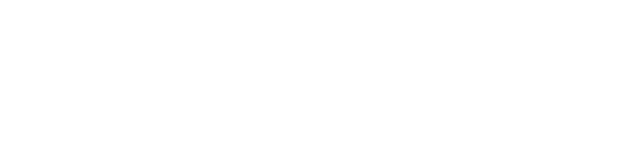
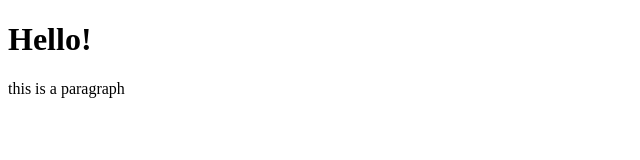
Before and after one commit to Corndog5400/secoms319, a plain HTML site: page index.html in a window 1280 px wide. Shown: the whole page, without its empty margins (0-640 px from the left). Drawn offline with Linux system fonts and the light colour scheme.

Commit message:
Second Commit

```diff
--- a/index.html
+++ b/index.html
@@ -7,6 +7,8 @@
     <title>Document</title>
 </head>
 <body>
+    <h1>Hello!</h1>
 
+    <p>this is a paragraph</p>
 </body>
 </html>
```
